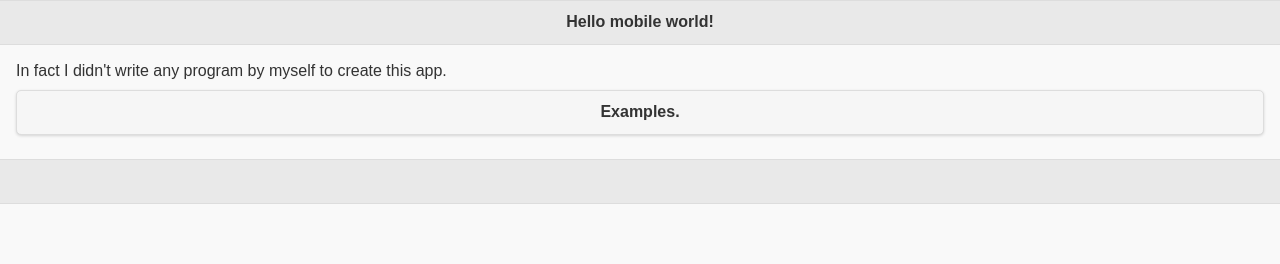
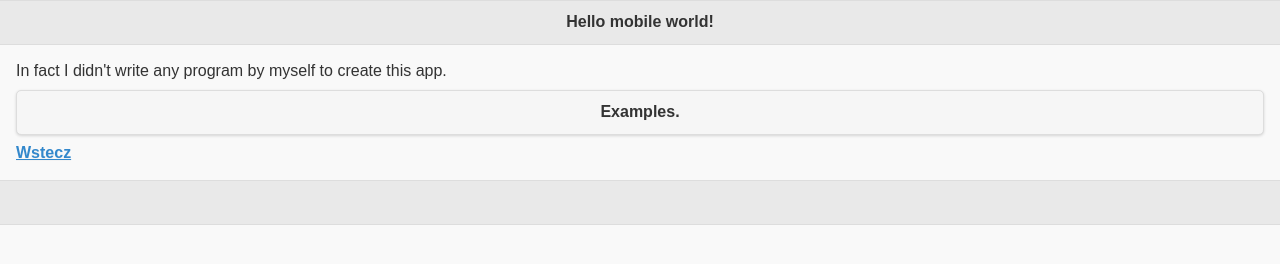
Before and after one commit to dominik59/Last_knit_excercise, a plain HTML site: page jquery-mobile.html in a window 1280 px wide. Drawn offline with Linux system fonts and the light colour scheme; files that its build step writes are made by us from their sources.

Commit message:
Dodana opcja wstecz

```diff
--- a/jquery-mobile.html
+++ b/jquery-mobile.html
@@ -10,7 +10,9 @@
 <body>
     <div data-role="page" id="hello">
         <div data-role="header"><h1>Hello mobile world!</h1></div>
-        <div data-role="content">In fact I didn't write any program by myself to create this app. <a href="#examples" data-role="button"> Examples.</a></div>
+        <div data-role="content">In fact I didn't write any program by myself to create this app. <a href="#examples" data-role="button"> Examples.</a>
+		<a href="javascript:history.back()">Wstecz</a>
+		</div>
         <div data-role="footer"></div>
     </div>
 
```
Also changed, not shown: dom.html (+1 -0 lines), hello-world-event.html (+1 -0 lines), hello-world.html (+1 -0 lines), html5-cordova.html (+1 -0 lines), html5.html (+1 -0 lines), jquery.html (+1 -0 lines).
